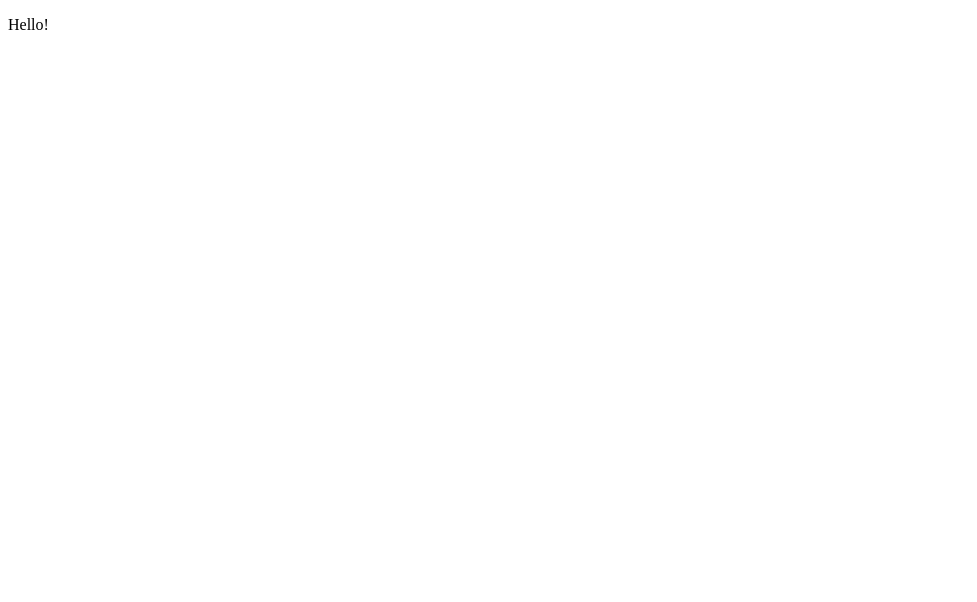
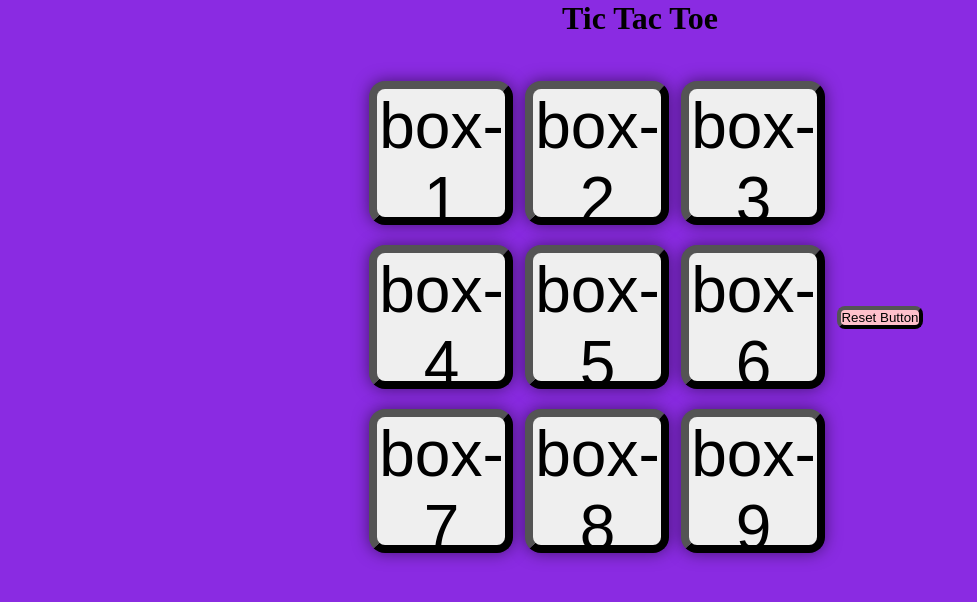
Before and after one commit to Srishti003/Tic-Tac-Toe, a plain HTML site: page index.html in a window 1280 px wide. Shown: the whole page, without its empty margins (0-977 px from the left). Drawn offline with Linux system fonts and the light colour scheme.

Commit message:
4th - addinng basic layout thru html, css and js

```diff
--- a/index.html
+++ b/index.html
@@ -3,10 +3,32 @@
 <head>
     <meta charset="UTF-8">
     <meta name="viewport" content="width=device-width, initial-scale=1.0">
-    <title>Document</title>
+    <title>Tic-Tac-Toe Game</title>
+    <link rel="stylesheet" href="style.css"/>
 </head>
 <body>
-    <p>Hello!</p>
+    <main>
+        <h1>Tic Tac Toe</h1>
+        <div class="container">
+            <div class="game">
+                <button class="box">box-1</button>
+                <button class="box">box-2</button>
+                <button class="box">box-3</button>
+                <button class="box">box-4</button>
+                <button class="box">box-5</button>
+                <button class="box">box-6</button>
+                <button class="box">box-7</button>
+                <button class="box">box-8</button>
+                <button class="box">box-9</button>
+
+            </div>
+            <button id="reset">Reset Button</button>
+
+        </div>
+
+
+    </main>
+
 
 </body>
 </html>
--- a/style.css
+++ b/style.css
@@ -1,3 +1,40 @@
-p{
-    color:pink;
+*{
+    margin:0;
+    padding:0;
 }
+body{
+    background-color: blueviolet;
+    text-align: center;
+}
+.container{
+    height:70vh;
+    display:flex;
+    justify-content:center;
+    align-items: center;
+}
+.game{
+    height:60vmin;
+    width:60vmin;
+    display:flex;
+    flex-wrap: wrap;
+    justify-content:center;
+    align-items: center;
+    gap:1.5vmin;
+}
+.box{
+    height:18vmin;
+    width:18vmin;
+    border-radius: 1rem;
+    border-width: 0.5rem;
+    /* border:none; */
+    box-shadow: 0 0 16px rgba(0, 0, 0, 0.5);
+    font-size:8vmin;
+    color:black;
+}
+#reset{
+    padding:1 rem;
+    font-size:1.25 rem;
+    background-color:pink;
+    border-radius: 0.5rem;
+    border-width: 0.25rem;
+}
```
Also changed, not shown: app.js (added).
